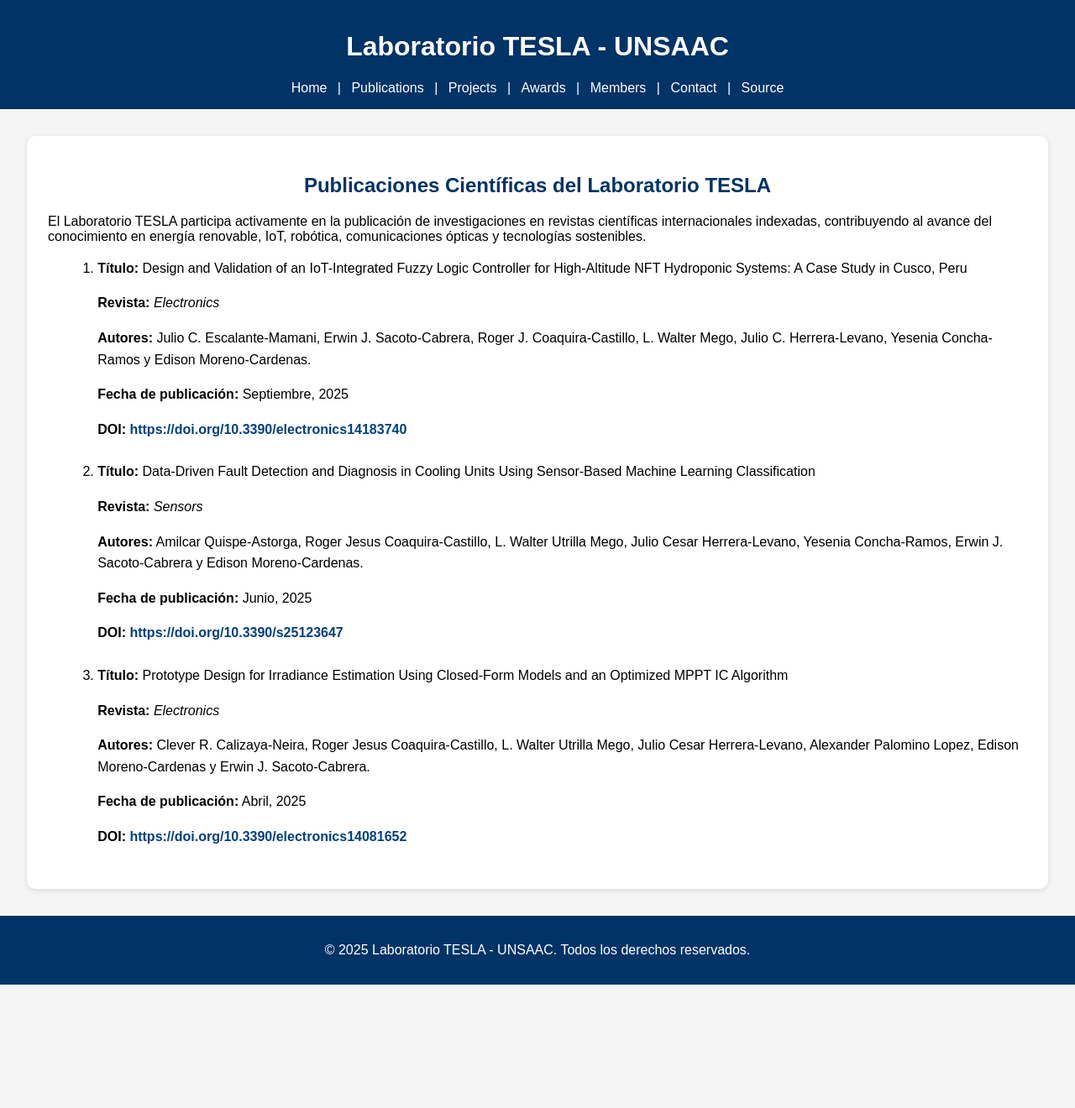
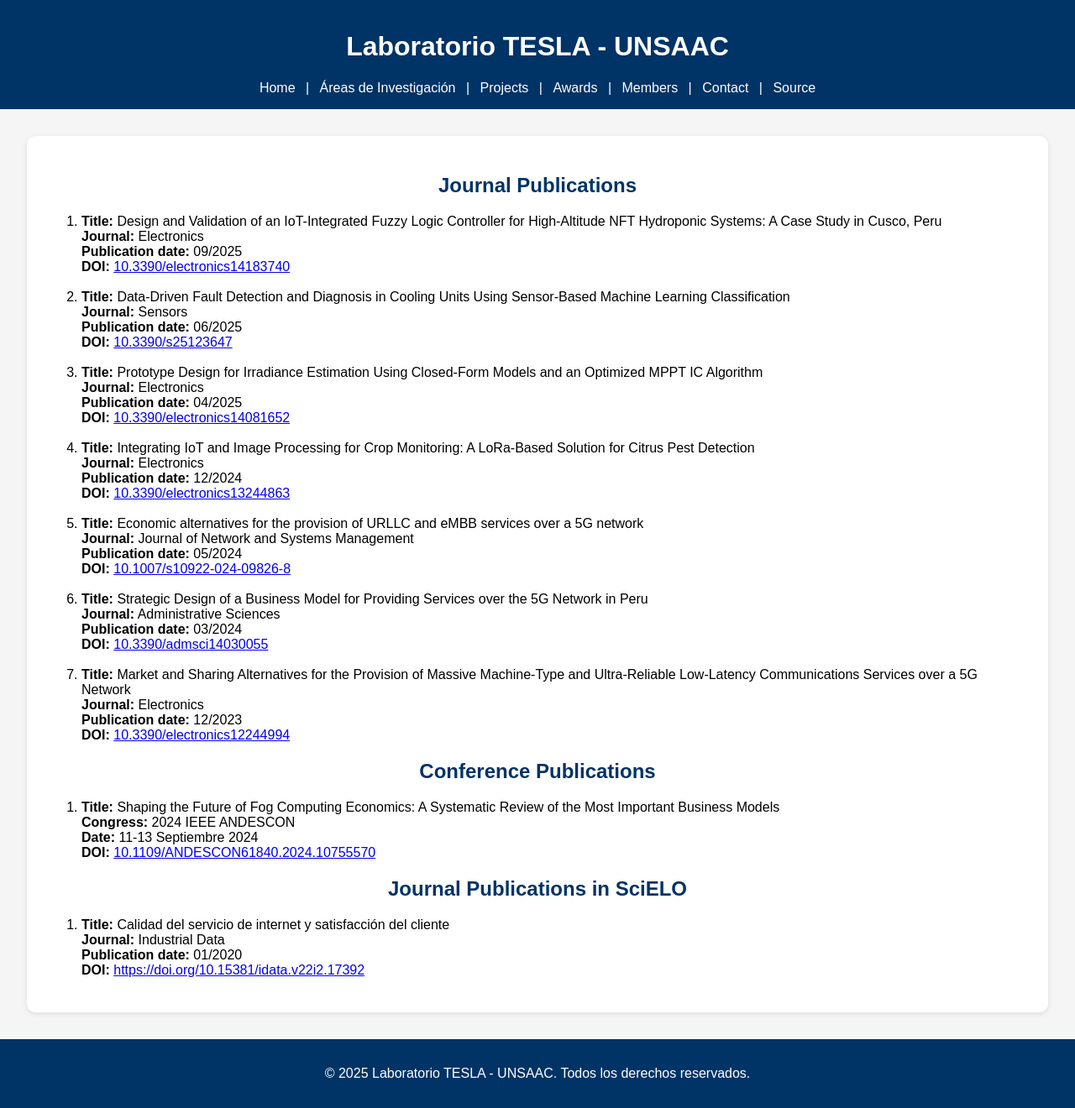
Before and after one commit to laboratoriotesla-unsaac/laboratoriotesla-unsaac.github.io, a Jekyll site: the page built from publications.html, in a window 1280 px wide. Shown: the whole page at 84% size. Built offline with Jekyll 4.4.1, drawn with Linux system fonts in a browser that asks for light colours; before the commit the page ends 1173 px from its top, so only the background shows below that.

Commit message:
Actualizar contenido de

```diff
--- a/_includes/header.html
+++ b/_includes/header.html
@@ -1,8 +1,8 @@
 <header>
   <h1><a href="{{ '/' | relative_url }}">{{ site.title }}</a></h1>
   <nav>
-    <a href="{{ '/index.html' | relative_url }}">Home</a> |
-    <a href="{{ '/publications.html' | relative_url }}">Publications</a> |
+    <a href="{{ '/#home' | relative_url }}">Home</a> |
+    <a href="{{ '/#research-areas' | relative_url }}">Áreas de Investigación</a> |
     <a href="{{ '/projects.html' | relative_url }}">Projects</a> |
     <a href="{{ '/awards.html' | relative_url }}">Awards</a> |
     <a href="{{ '/members.html' | relative_url }}">Members</a> |
--- a/publications.html
+++ b/publications.html
@@ -4,32 +4,76 @@
 ---
 
 <section id="publications">
-  <h2>Publicaciones Científicas del Laboratorio TESLA</h2>
-  <p>El Laboratorio TESLA participa activamente en la publicación de investigaciones en revistas científicas internacionales indexadas, contribuyendo al avance del conocimiento en energía renovable, IoT, robótica, comunicaciones ópticas y tecnologías sostenibles.</p>
 
-  <ol class="publication-list">
+  <h2>Journal Publications</h2>
+  <ol>
     <li>
-      <p><strong>Título:</strong> Design and Validation of an IoT-Integrated Fuzzy Logic Controller for High-Altitude NFT Hydroponic Systems: A Case Study in Cusco, Peru</p>
-      <p><strong>Revista:</strong> <em>Electronics</em></p>
-      <p><strong>Autores:</strong> Julio C. Escalante-Mamani, Erwin J. Sacoto-Cabrera, Roger J. Coaquira-Castillo, L. Walter Mego, Julio C. Herrera-Levano, Yesenia Concha-Ramos y Edison Moreno-Cardenas.</p>
-      <p><strong>Fecha de publicación:</strong> Septiembre, 2025</p>
-      <p><strong>DOI:</strong> <a href="https://doi.org/10.3390/electronics14183740" target="_blank">https://doi.org/10.3390/electronics14183740</a></p>
+      <strong>Title:</strong> Design and Validation of an IoT-Integrated Fuzzy Logic Controller for High-Altitude NFT Hydroponic Systems: A Case Study in Cusco, Peru<br>
+      <strong>Journal:</strong> Electronics<br>
+      <strong>Publication date:</strong> 09/2025<br>
+      <strong>DOI:</strong> <a href="https://doi.org/10.3390/electronics14183740" target="_blank">10.3390/electronics14183740</a>
     </li>
+    <br>
+    <li>
+      <strong>Title:</strong> Data-Driven Fault Detection and Diagnosis in Cooling Units Using Sensor-Based Machine Learning Classification<br>
+      <strong>Journal:</strong> Sensors<br>
+      <strong>Publication date:</strong> 06/2025<br>
+      <strong>DOI:</strong> <a href="https://doi.org/10.3390/s25123647" target="_blank">10.3390/s25123647</a>
+    </li>
+    <br>
+    <li>
+      <strong>Title:</strong> Prototype Design for Irradiance Estimation Using Closed-Form Models and an Optimized MPPT IC Algorithm<br>
+      <strong>Journal:</strong> Electronics<br>
+      <strong>Publication date:</strong> 04/2025<br>
+      <strong>DOI:</strong> <a href="https://doi.org/10.3390/electronics14081652" target="_blank">10.3390/electronics14081652</a>
+    </li>
+    <br>
+    <li>
+      <strong>Title:</strong> Integrating IoT and Image Processing for Crop Monitoring: A LoRa-Based Solution for Citrus Pest Detection<br>
+      <strong>Journal:</strong> Electronics<br>
+      <strong>Publication date:</strong> 12/2024<br>
+      <strong>DOI:</strong> <a href="https://doi.org/10.3390/electronics13244863" target="_blank">10.3390/electronics13244863</a>
+    </li>
+    <br>
+    <li>
+      <strong>Title:</strong> Economic alternatives for the provision of URLLC and eMBB services over a 5G network<br>
+      <strong>Journal:</strong> Journal of Network and Systems Management<br>
+      <strong>Publication date:</strong> 05/2024<br>
+      <strong>DOI:</strong> <a href="https://doi.org/10.1007/s10922-024-09826-8" target="_blank">10.1007/s10922-024-09826-8</a>
+    </li>
+    <br>
+    <li>
+      <strong>Title:</strong> Strategic Design of a Business Model for Providing Services over the 5G Network in Peru<br>
+      <strong>Journal:</strong> Administrative Sciences<br>
+      <strong>Publication date:</strong> 03/2024<br>
+      <strong>DOI:</strong> <a href="https://doi.org/10.3390/admsci14030055" target="_blank">10.3390/admsci14030055</a>
+    </li>
+    <br>
+    <li>
+      <strong>Title:</strong> Market and Sharing Alternatives for the Provision of Massive Machine-Type and Ultra-Reliable Low-Latency Communications Services over a 5G Network<br>
+      <strong>Journal:</strong> Electronics<br>
+      <strong>Publication date:</strong> 12/2023<br>
+      <strong>DOI:</strong> <a href="https://doi.org/10.3390/electronics12244994" target="_blank">10.3390/electronics12244994</a>
+    </li>
+  </ol>
 
+  <h2>Conference Publications</h2>
+  <ol>
     <li>
-      <p><strong>Título:</strong> Data-Driven Fault Detection and Diagnosis in Cooling Units Using Sensor-Based Machine Learning Classification</p>
-      <p><strong>Revista:</strong> <em>Sensors</em></p>
-      <p><strong>Autores:</strong> Amilcar Quispe-Astorga, Roger Jesus Coaquira-Castillo, L. Walter Utrilla Mego, Julio Cesar Herrera-Levano, Yesenia Concha-Ramos, Erwin J. Sacoto-Cabrera y Edison Moreno-Cardenas.</p>
-      <p><strong>Fecha de publicación:</strong> Junio, 2025</p>
-      <p><strong>DOI:</strong> <a href="https://doi.org/10.3390/s25123647" target="_blank">https://doi.org/10.3390/s25123647</a></p>
+      <strong>Title:</strong> Shaping the Future of Fog Computing Economics: A Systematic Review of the Most Important Business Models<br>
+      <strong>Congress:</strong> 2024 IEEE ANDESCON<br>
+      <strong>Date:</strong> 11-13 Septiembre 2024<br>
+      <strong>DOI:</strong> <a href="https://doi.org/10.1109/ANDESCON61840.2024.10755570" target="_blank">10.1109/ANDESCON61840.2024.10755570</a>
     </li>
+  </ol>
 
+  <h2>Journal Publications in SciELO</h2>
+  <ol>
     <li>
-      <p><strong>Título:</strong> Prototype Design for Irradiance Estimation Using Closed-Form Models and an Optimized MPPT IC Algorithm</p>
-      <p><strong>Revista:</strong> <em>Electronics</em></p>
-      <p><strong>Autores:</strong> Clever R. Calizaya-Neira, Roger Jesus Coaquira-Castillo, L. Walter Utrilla Mego, Julio Cesar Herrera-Levano, Alexander Palomino Lopez, Edison Moreno-Cardenas y Erwin J. Sacoto-Cabrera.</p>
-      <p><strong>Fecha de publicación:</strong> Abril, 2025</p>
-      <p><strong>DOI:</strong> <a href="https://doi.org/10.3390/electronics14081652" target="_blank">https://doi.org/10.3390/electronics14081652</a></p>
+      <strong>Title:</strong> Calidad del servicio de internet y satisfacción del cliente<br>
+      <strong>Journal:</strong> Industrial Data<br>
+      <strong>Publication date:</strong> 01/2020<br>
+      <strong>DOI:</strong> <a href="https://doi.org/10.15381/idata.v22i2.17392" target="_blank">https://doi.org/10.15381/idata.v22i2.17392</a>
     </li>
   </ol>
 </section>
```
Also changed, not shown: index.html (+69 -1 lines).
